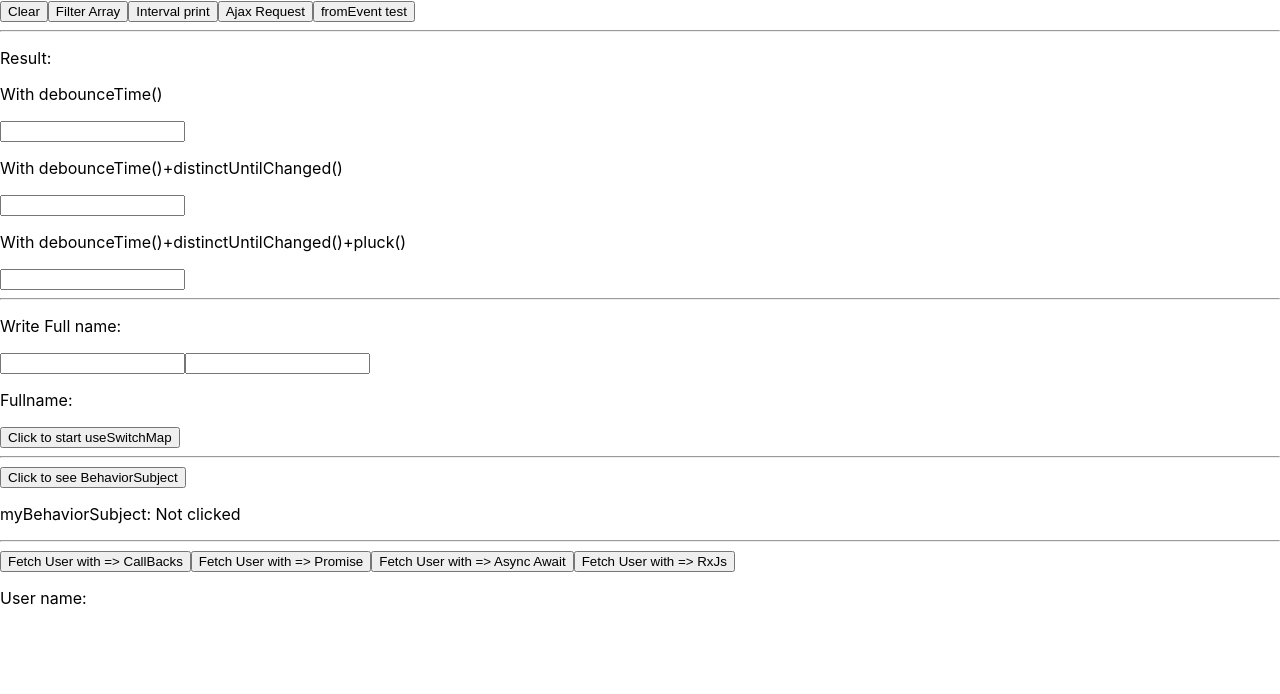
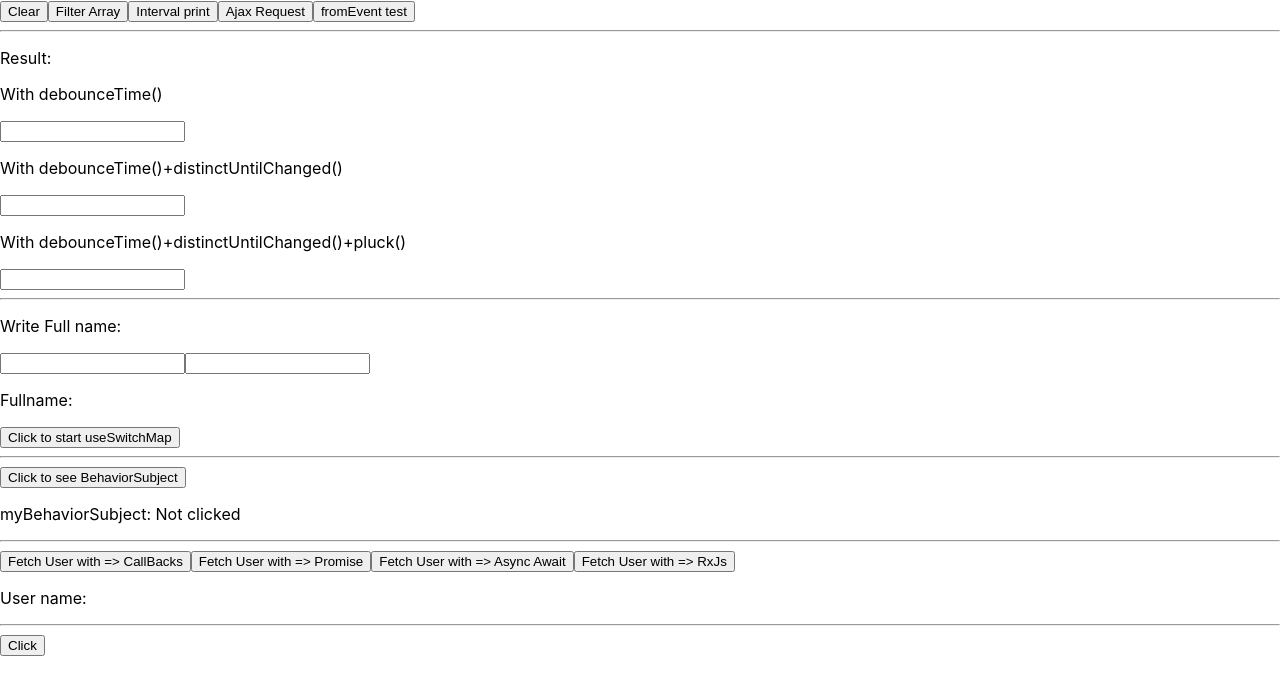
Before and after one commit to AmanAzim/RxJs, a React (Create React App) app: page / in a window 1280 px wide. Shown: the top 694 px of the page. Built offline with nearby package versions, Linux system fonts and the light colour scheme.

Commit message:
"Empty and Never"

```diff
--- a/src/App.js
+++ b/src/App.js
@@ -2,6 +2,8 @@ import React, {Component, useRef} from 'react';
 import axios from 'axios';
 import Observable1St from './components/observable1st'
 import CallbackPromiseRxJsAwait from './components/callbackPromiseRxJsAwait'
+import ObservableUdemy from './components/observableUdemy'
+
 import {ajax} from 'rxjs/ajax'
 import {from, fromEvent, Observable} from 'rxjs';//It converts static deta into Observables
 import {map, filter, scan, switchMap} from 'rxjs/operators';//
@@ -58,6 +60,7 @@ class App extends Component {
   };
 
   render() {
+
     return (
         <div>
            <button onClick={this.clearResult}>Clear</button>
@@ -70,6 +73,8 @@ class App extends Component {
            <Observable1St />
            <hr/>
            <CallbackPromiseRxJsAwait />
+           <hr/>
+           <ObservableUdemy />
         </div>
     );
   }
--- a/src/components/observable1st.js
+++ b/src/components/observable1st.js
@@ -147,6 +147,10 @@ class Observable1St extends Component {
         const result = throwError(new Error('oops!'));
         result.subscribe(x => console.log(x), e => console.error(e));
     };
+    useConcat=()=>{
+        const result = concat(of(1,2,3), throwError(new Error('oops!')));
+        result.subscribe(x => console.log(x), e => console.error(e));
+    }
 
     render() {
         //this.my1stObservable();
@@ -157,7 +161,8 @@ class Observable1St extends Component {
         //this.onInputDebounceTime();
         //this.useReduce();
         //this.useScan();
-        this.useThrowError()
+        //this.useThrowError()
+        //this.useConcat()
         return (
             <div>
                 <p>With debounceTime()</p>
--- /dev/null
+++ b/src/components/observableUdemy.js
@@ -0,0 +1,47 @@
+import React, {Component} from 'react';
+import {
+    Observable,
+    Observer,
+    interval,
+    Subject,
+    of,
+    from,
+    BehaviorSubject,
+    throwError,
+    concat,
+    EMPTY,
+    NEVER,
+    fromEvent
+} from 'rxjs';//It converts static deta into Observables
+import {map, filter, scan, throttleTime, debounceTime, distinctUntilChanged, reduce, pluck, mergeMap, switchMap, take, tap} from 'rxjs/operators';//
+
+
+class ObservableUdemy extends Component {
+    constructor(){
+        super()
+        this.state={
+
+        }
+    }
+    myObservables=()=>{
+      const data$=of(1,2,3).pipe(tap(v=>console.log('tap',v)));
+      const empty$=EMPTY;
+      const never$=NEVER;
+
+      data$.subscribe((v)=>{console.log(v)}, (e)=>{console.log(e)}, ()=>{console.log('completed')});
+      empty$.subscribe((v)=>{console.log(v)}, (e)=>{console.log(e)}, ()=>{console.log('completed')});
+      never$.subscribe((v)=>{console.log(v)}, (e)=>{console.log(e)}, ()=>{console.log('completed')});
+
+      data$.forEach(value => console.log(value)).then(()=>console.log('completed with forEach'))
+    };
+    render() {
+
+        return (
+            <div>
+                <button onClick={this.myObservables}>Click</button>
+            </div>
+        );
+    }
+}
+
+export default ObservableUdemy;
```
